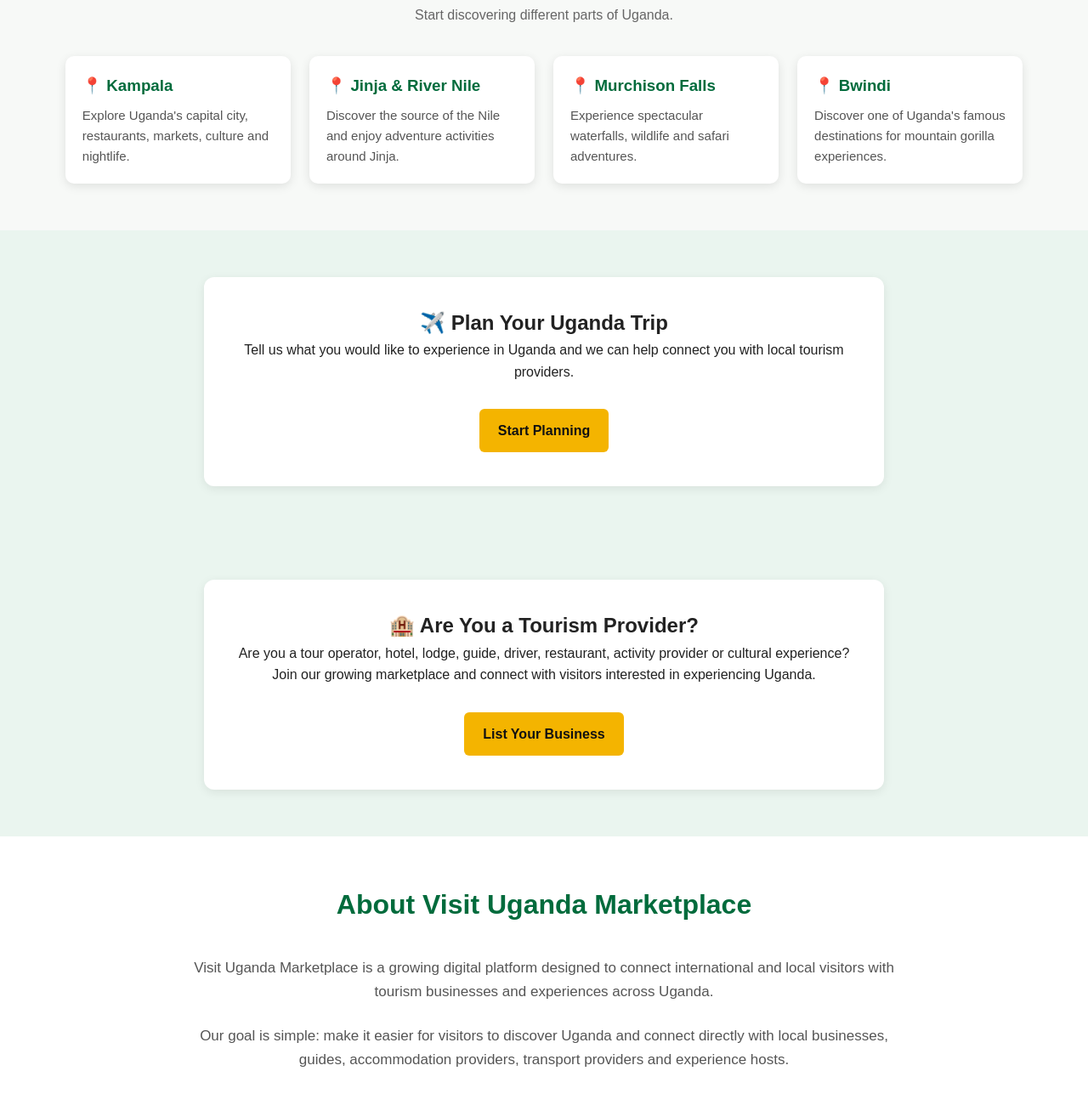
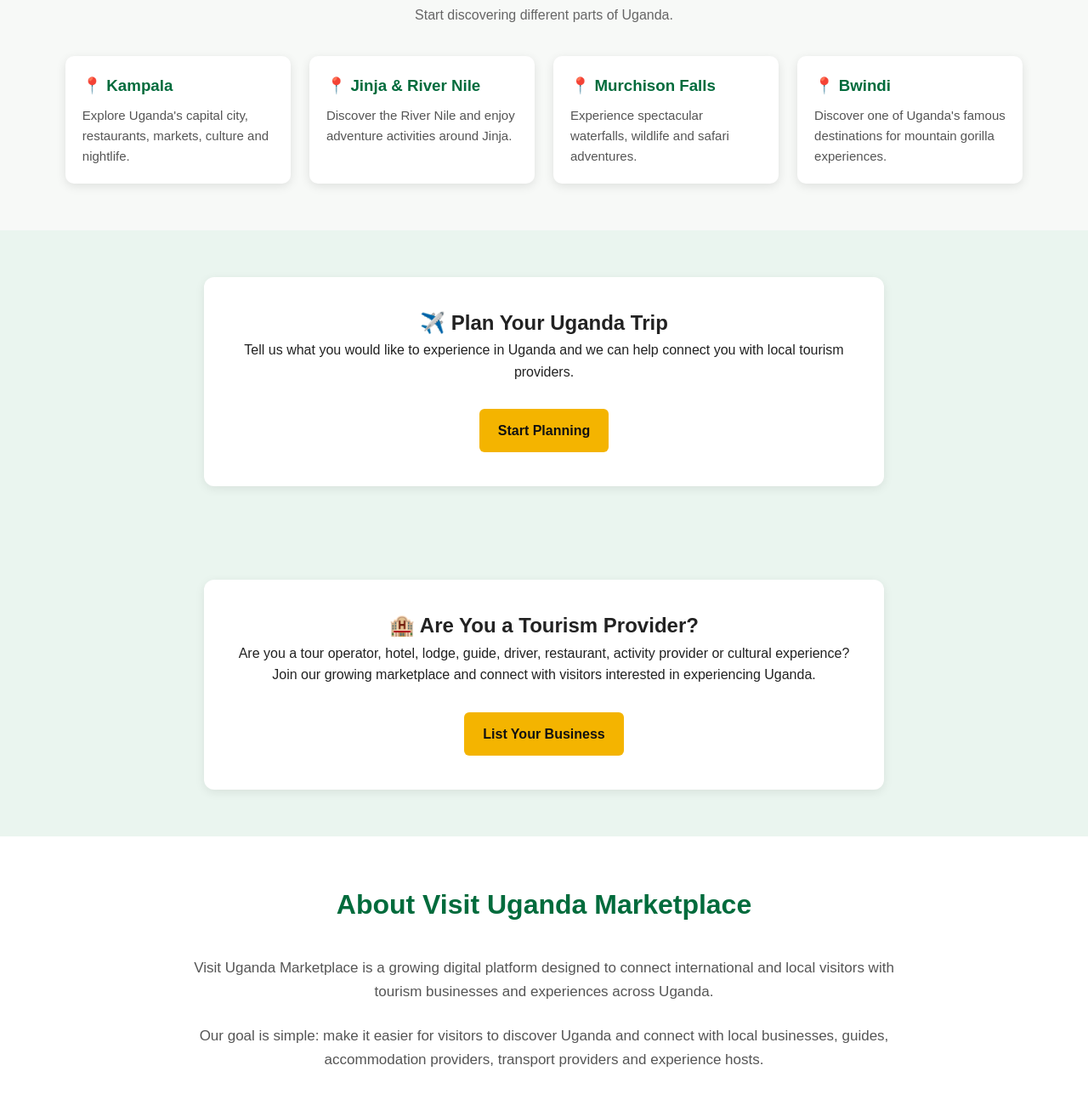
Before and after one commit to okiajoseph1-lab/visit-uganda-marketplace-, a plain HTML site: page index.html in a window 1280 px wide. Shown: the part 1240-2540 px from the top of the page at 85% size. Drawn offline with Linux system fonts and the light colour scheme.

Commit message:
Update index.html

```diff
--- a/index.html
+++ b/index.html
@@ -3,7 +3,7 @@
 <head>
   <meta charset="UTF-8">
   <meta name="viewport" content="width=device-width, initial-scale=1.0">
-  <meta name="description" content="Visit Uganda Marketplace - Discover Uganda, connect with local tourism providers and experience the Pearl of Africa.">
+  <meta name="description" content="Visit Uganda Marketplace - Discover Uganda and connect with local tourism providers.">
   <title>Visit Uganda Marketplace 🇺🇬</title>
 
   <style>
@@ -42,10 +42,6 @@
       text-decoration: none;
       margin-left: 18px;
       font-size: 14px;
-    }
-
-    nav a:hover {
-      text-decoration: underline;
     }
 
     .hero {
@@ -290,7 +286,6 @@
   </div>
 </section>
 
-
 <section id="experiences">
 
   <div class="section-title">
@@ -347,7 +342,6 @@
   </div>
 </section>
 
-
 <section id="destinations">
 
   <div class="section-title">
@@ -371,7 +365,7 @@
       <div class="card-content">
         <h3>📍 Jinja & River Nile</h3>
         <p>
-            Discover the source of the Nile and enjoy
+          Discover the River Nile and enjoy
           adventure activities around Jinja.
         </p>
       </div>
@@ -400,7 +394,6 @@
   </div>
 </section>
 
-
 <section id="trip" class="provider">
 
   <div class="provider-box">
@@ -424,7 +417,6 @@
   </div>
 
 </section>
-
 
 <section id="providers" class="provider">
 
@@ -453,7 +445,6 @@
 
 </section>
 
-
 <section id="about" class="about">
 
   <div class="section-title">
@@ -470,23 +461,19 @@
 
   <p>
     Our goal is simple: make it easier for visitors to discover
-      Uganda and connect directly with local businesses, guides,
-      accommodation providers, transport providers and experience hosts.
+    Uganda and connect with local businesses, guides, accommodation
+    providers, transport providers and experience hosts.
   </p>
 
 </section>
 
-
 <footer>
 
   <p><strong>🇺🇬 Visit Uganda Marketplace</strong></p>
-
   <p>Discover Uganda. Connect locally. Experience more.</p>
-
   <p>© 2026 Visit Uganda Marketplace</p>
 
 </footer>
-
 
 <script>
 
```
Lines whose indentation alone changed are shown as unchanged.
